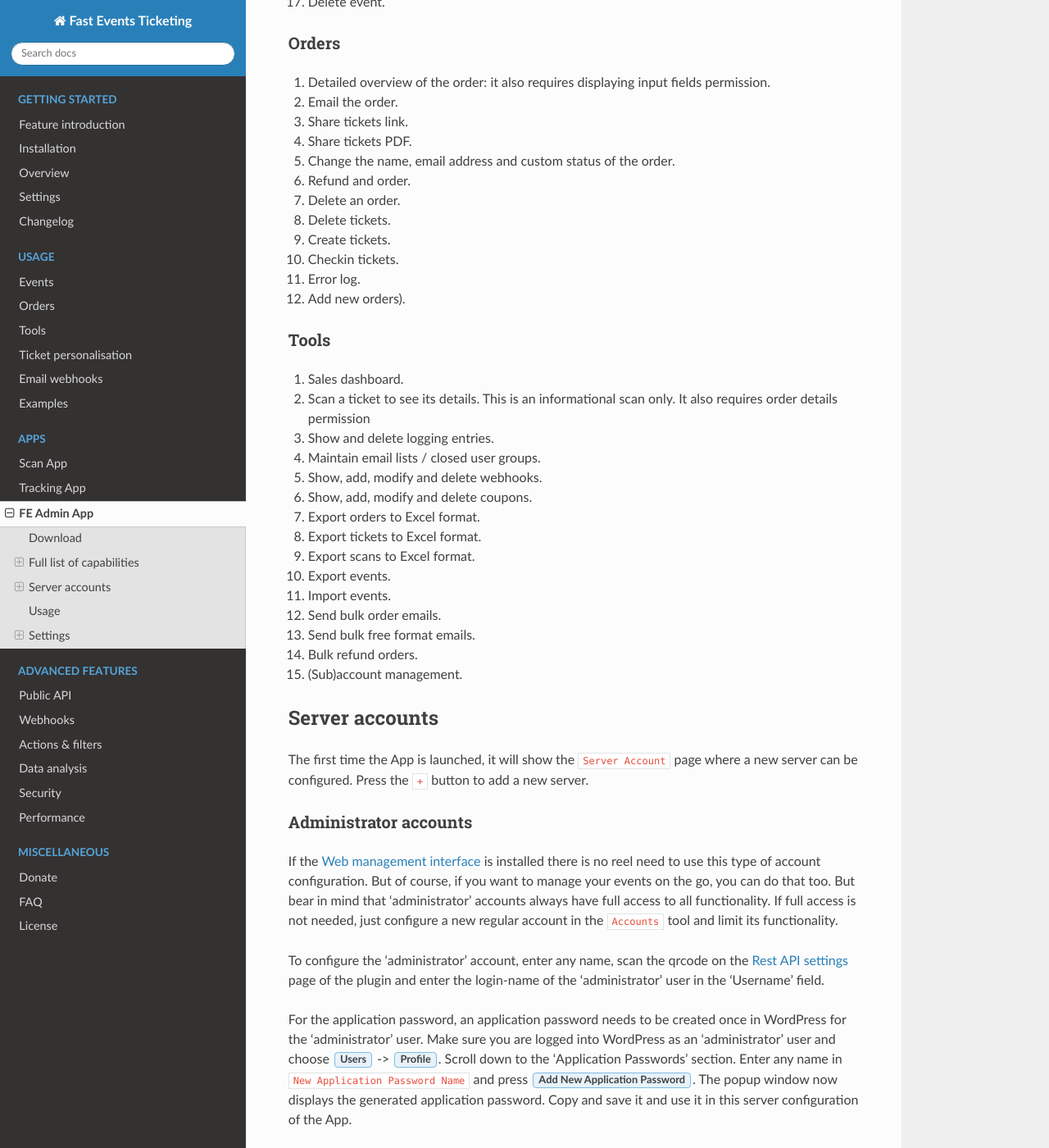
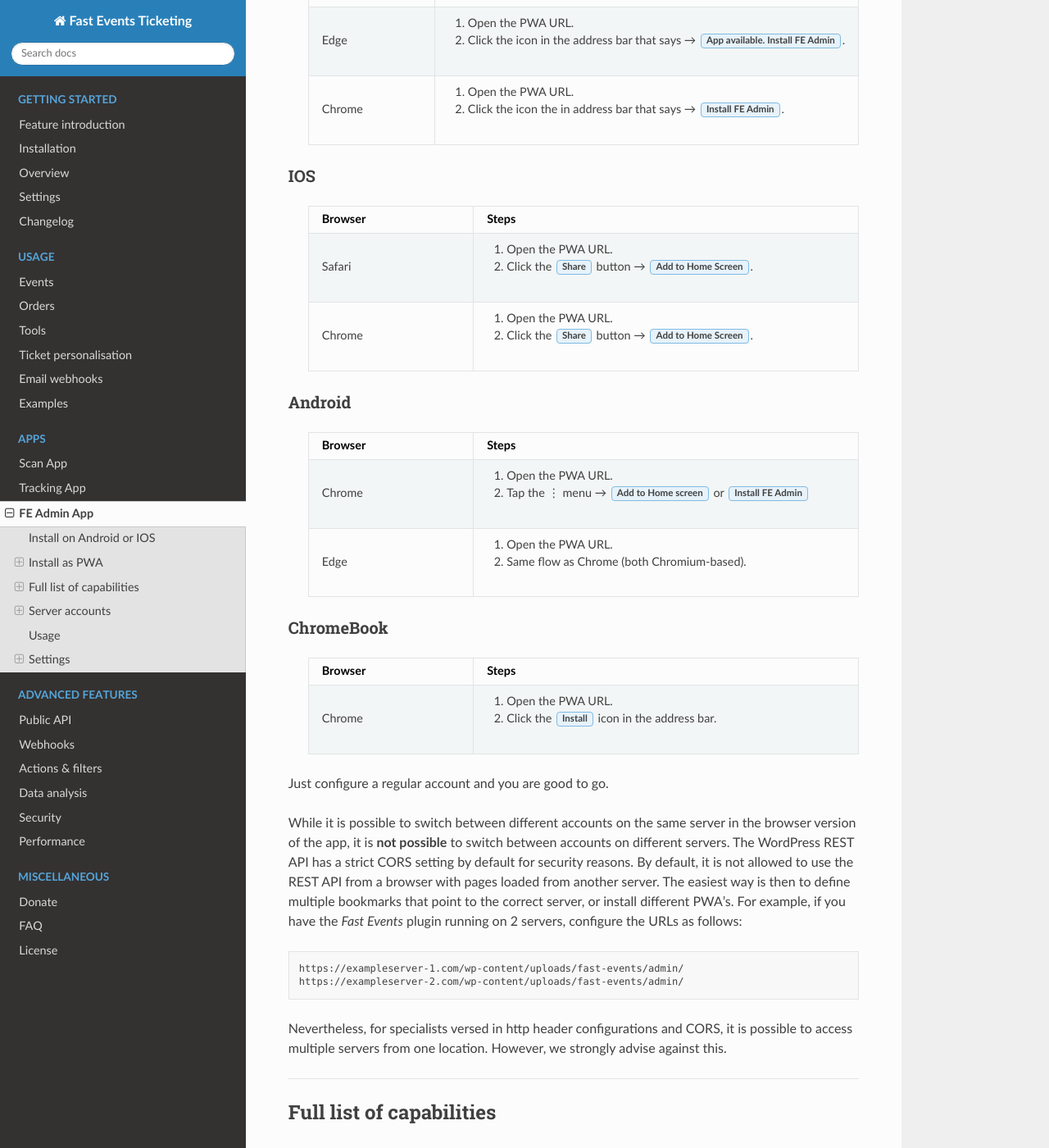
Before and after one commit to fe-data/fe-docs, a Sphinx documentation site: the page built from docs/apps/admin.rst, in a window 1280 px wide and 1400 px high, scrolled down 1401 px. Shown: the whole window at 82% size. Built offline with Sphinx 7.4.7 and the Read the Docs theme 3.1.0, drawn with Linux system fonts in a browser that asks for light colours; some of the changed text lies outside the part shown.

```diff
--- a/docs/apps/admin.rst
+++ b/docs/apps/admin.rst
@@ -10,8 +10,10 @@ and tablets in portrait mode, it will show multiple cards side by side and navig
 
 On large screens, desktop browsers and tablets in landscape mode, the information is displayed in table format.
 
-Download
---------
+----
+
+Install on Android or IOS
+-------------------------
 The App is available for Android 9.0 and above and IOS 13 and above.
 
 .. list-table::
@@ -23,6 +25,114 @@ The App is available for Android 9.0 and above and IOS 13 and above.
       - .. image:: ../_static/images/apps/Admin-IOS.png
            :scale: 50%
            :target: https://apps.apple.com/app/fe-admin/id6448051190
+
+----
+
+Install as PWA
+--------------
+If the `Web interface <../getting-started/settings.html#management-interface>`_ has been installed,
+it is also possible to install the management interface as a PWA on any platform with a web browser.
+The URL is:
+
+.. code-block:: html
+
+   https://exampledomain.com/wp-content/uploads/fast-events/admin/
+
+macOS
+^^^^^
+    .. list-table::
+       :header-rows: 1
+       :width: 100%
+       :widths: 30 70
+
+       *    - **Browser**
+            - **Steps**
+       *    - Safari
+            - #. Open the PWA URL.
+              #. Click the :guilabel:`Share` button → :guilabel:`Add to Dock`.
+       *    - Chrome/Edge
+            - #. Open the PWA URL.
+              #. Click the :guilabel:`Install FE Admin` icon in the address bar
+
+Windows
+^^^^^^^
+    .. list-table::
+       :header-rows: 1
+       :width: 100%
+       :widths: 30 70
+
+       *    - **Browser**
+            - **Steps**
+       *    - Edge
+            - #. Open the PWA URL.
+              #. Click the icon in the address bar that says → :guilabel:`App available. Install FE Admin`.
+       *    - Chrome
+            - #. Open the PWA URL.
+              #. Click the icon the in address bar that says → :guilabel:`Install FE Admin`.
+
+IOS
+^^^
+    .. list-table::
+       :header-rows: 1
+       :width: 100%
+       :widths: 30 70
+
+       *    - **Browser**
+            - **Steps**
+       *    - Safari
+            - #. Open the PWA URL.
+              #. Click the :guilabel:`Share` button → :guilabel:`Add to Home Screen`.
+       *    - Chrome
+            - #. Open the PWA URL.
+              #. Click the :guilabel:`Share` button → :guilabel:`Add to Home Screen`.
+
+Android
+^^^^^^^
+    .. list-table::
+       :header-rows: 1
+       :width: 100%
+       :widths: 30 70
+
+       *    - **Browser**
+            - **Steps**
+       *    - Chrome
+            - #. Open the PWA URL.
+              #. Tap the ⋮ menu → :guilabel:`Add to Home screen` or :guilabel:`Install FE Admin`
+       *    - Edge
+            - #. Open the PWA URL.
+              #. Same flow as Chrome (both Chromium‑based).
+
+ChromeBook
+^^^^^^^^^^
+    .. list-table::
+       :header-rows: 1
+       :width: 100%
+       :widths: 30 70
+
+       *    - **Browser**
+            - **Steps**
+       *    - Chrome
+            - #. Open the PWA URL.
+              #. Click the :guilabel:`Install` icon in the address bar.
+
+Just configure a regular account and you are good to go.
+
+While it is possible to switch between different accounts on the same server in the browser version of the app,
+it is **not possible** to switch between accounts on different servers.
+The WordPress REST API has a strict CORS setting by default for security reasons.
+By default, it is not allowed to use the REST API from a browser with pages loaded from another server.
+The easiest way is then to define multiple bookmarks that point to the correct server, or install different PWA's. For example,
+if you have the *Fast Events* plugin running on 2 servers, configure the URLs as follows:
+
+.. code-block:: html
+
+   https://exampleserver-1.com/wp-content/uploads/fast-events/admin/
+   https://exampleserver-2.com/wp-content/uploads/fast-events/admin/
+
+Nevertheless, for specialists versed in http header configurations and CORS, it is possible to access multiple servers from one location.
+However, we strongly advise against this.
+
+----
 
 Full list of capabilities
 -------------------------
@@ -83,6 +193,8 @@ Tools
 #. Send bulk free format emails.
 #. Bulk refund orders.
 #. (Sub)account management.
+
+----
 
 Server accounts
 ---------------
@@ -163,32 +275,7 @@ With the popupmenu choices you can configure all settings of the account.
 Once you have entered the server details, save them and click/tap the server card to log in.
 To switch between accounts, simply press the top-left 'hamburger' menu and select a different account.
 
-Desktop users
-^^^^^^^^^^^^^
-If the `Web interface <../getting-started/settings.html#management-interface>`_ has been installed it is also
-possible to use it apart from WordPress in any webbrowser.
-The URL is:
-
-.. code-block:: html
-
-   https://exampledomain.com/wp-content/uploads/fast-events/admin/
-
-Just configure a regular account and you are good to go.
-
-While it is possible to switch between different accounts on the same server in the browser version of the app,
-it is **not possible** to switch between accounts on different servers.
-The WordPress REST API has a strict CORS setting by default for security reasons.
-By default, it is not allowed to use the REST API from a browser with pages loaded from another server.
-The easiest way is then to define multiple bookmarks that point to the correct server. For example,
-if you have the *Fast Events* plugin running on 2 servers, configure the URLs as follows:
-
-.. code-block:: html
-
-   https://exampleserver-1.com/wp-content/uploads/fast-events/admin/
-   https://exampleserver-2.com/wp-content/uploads/fast-events/admin/
-
-Nevertheless, for specialists versed in http header configurations and CORS, it is possible to access multiple servers from one location.
-However, we strongly advise against this.
+----
 
 Usage
 -----
```
